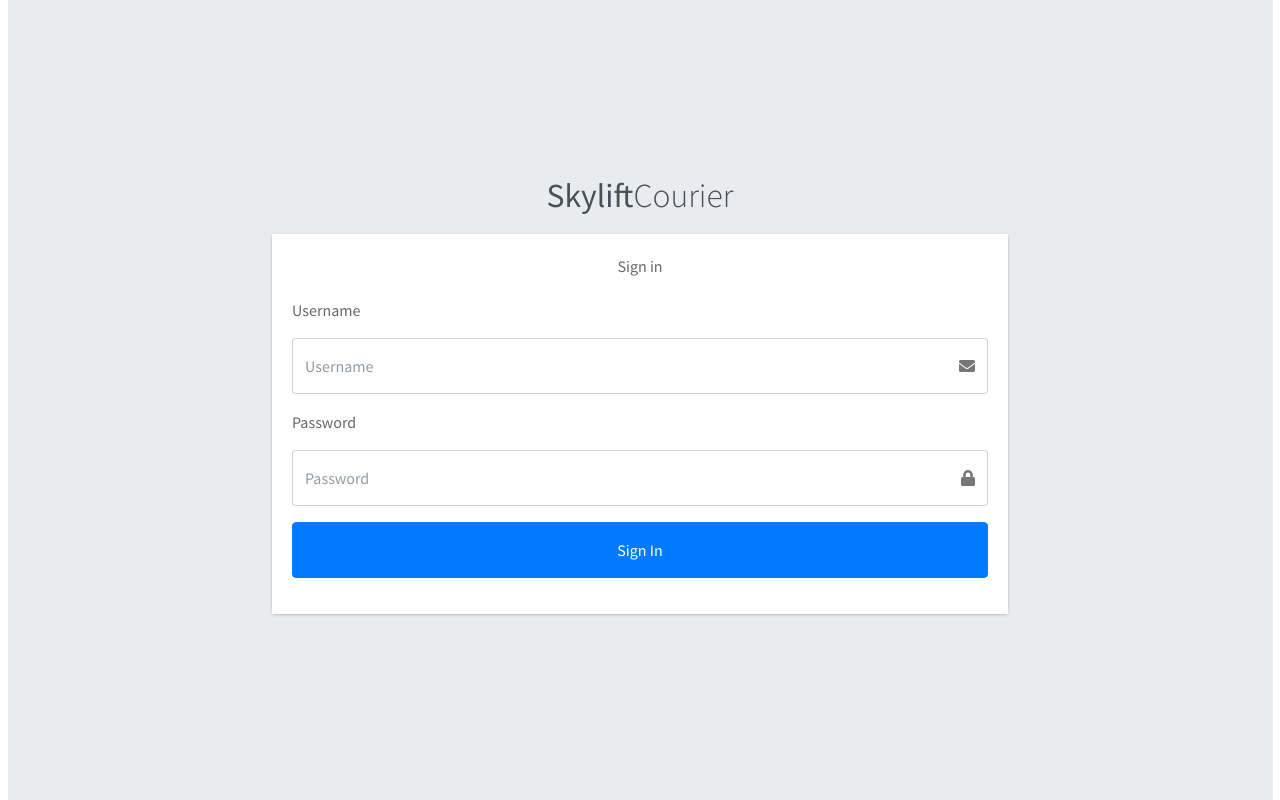
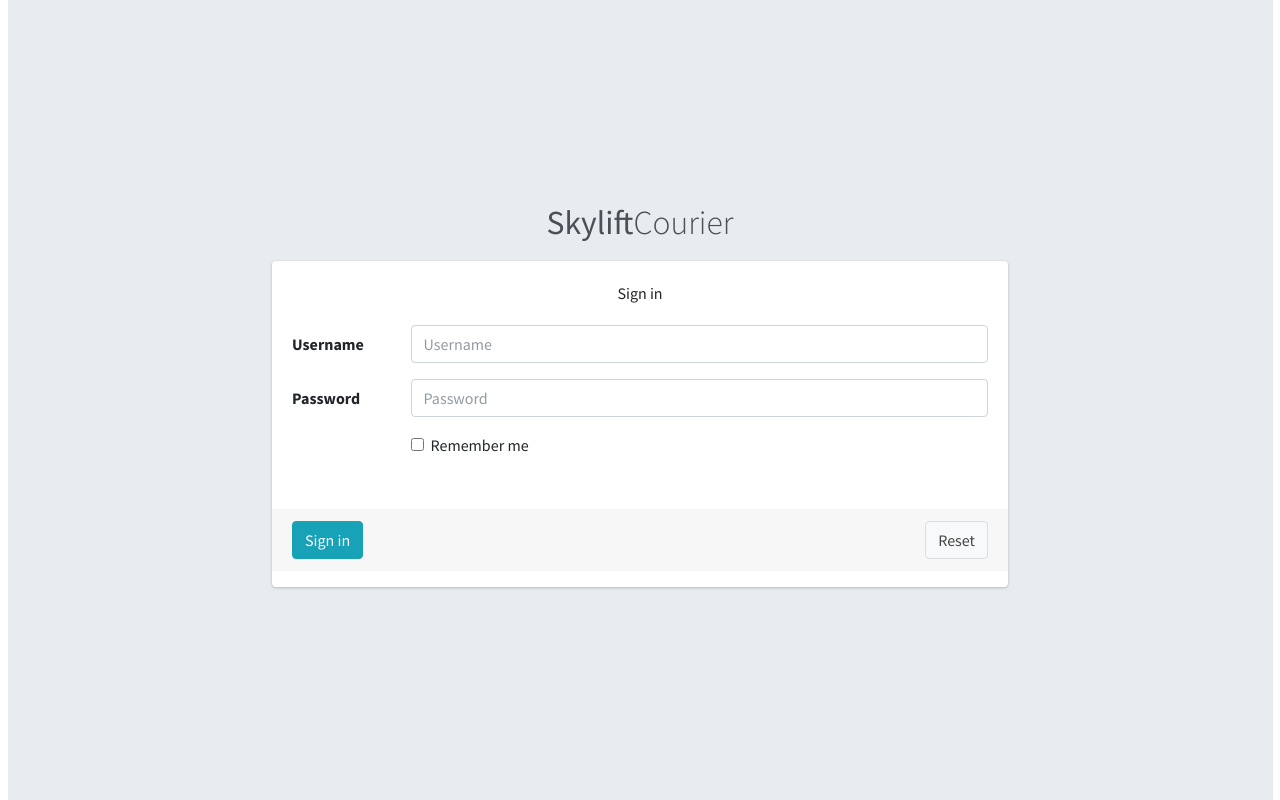
Before and after one commit to khizerpython/skyliftcourier, a Django app: page /login/ in a window 1280 px wide. Run offline with Django 4.2, Linux system fonts and the light colour scheme; some libraries are stand-ins or nearby versions.

Commit message:
LOGIN page problem solved

```diff
--- a/my_app/templates/auth/login.html
+++ b/my_app/templates/auth/login.html
@@ -7,7 +7,7 @@
 
   <!-- Content Wrapper. Contains page content -->
   <!-- <div class="content-wrapper"> -->
-  <div class="">
+  <div>
 
     <!-- Main content -->
     <section class="content">
@@ -22,15 +22,48 @@
               </div>
               <!-- /.login-logo -->
               <div class="card" style="width: 46rem;">
-                <div class="card-body login-card-body">
-                  <p class="login-box-msg">Sign in</p>
+                <!-- <div class="card-body login-card-body"> -->
 
-                  <form id="login_user" data-method="post" data-url="{% url 'login_url' %}">
+
+                  <form class="form-horizontal" id="login_user" data-method="post" data-url="{% url 'login_url' %}">
+                    <div class="card-body">
+                      <p class="login-box-msg">Sign in</p>
+                      <div class="form-group row">
+                        <label for="inputEmail3" class="col-sm-2 col-form-label">Username</label>
+                        <div class="col-sm-10">
+                          <input name="username" placeholder="Username" type="text" class="form-control">
+                        </div>
+                      </div>
+                      <div class="form-group row">
+                        <label for="inputPassword3" class="col-sm-2 col-form-label">Password</label>
+                        <div class="col-sm-10">
+                          <input type="password" name="password" class="form-control" placeholder="Password">
+                        </div>
+                      </div>
+                      <div class="form-group row">
+                        <div class="offset-sm-2 col-sm-10">
+                          <div class="form-check">
+                            <input type="checkbox" class="form-check-input" id="exampleCheck2">
+                            <label class="form-check-label" for="exampleCheck2">Remember me</label>
+                          </div>
+                        </div>
+                      </div>
+                      <div class="form-group row error_div"></div>
+                    </div>
+                    <!-- /.card-body -->
+                    <div class="card-footer">
+                      <button type="submit" class="btn btn-info">Sign in</button>
+                      <button type="reset" class="btn btn-default float-right">Reset</button>
+                    </div>
+                    <!-- /.card-footer -->
+                  </form>
+
+                  <!-- <form id="login_user" data-method="post" data-url="{% url 'login_url' %}">
                     {% csrf_token %}
                     <p>Username</p>
                     <div class="input-group mb-3">
                       <input type="text" class="form-control" name="username" placeholder="Username" style="height: 56px ">
-                      <!-- <div></div> -->
+
                       <div class="input-group-append">
                         <div class="input-group-text">
                           <span class="fas fa-envelope"></span>
@@ -40,7 +73,7 @@
                     <p>Password</p>
                     <div class="input-group mb-3">
                       <input type="password" class="form-control" name="password" placeholder="Password" style="height: 56px ">
-                      <!-- <div></div> -->
+
                       <div class="input-group-append">
                         <div class="input-group-text">
                           <span class="fas fa-lock"></span>
@@ -49,37 +82,14 @@
                     </div>
                     <button   class="btn btn-primary btn-block" style="height: 56px ">Sign In</button>
 
-                  </form>
-
-                  <div class="row">
-                    <div class="col-4">
-                    </div>
-                    <!-- /.col -->
-                    <div class="col-4">
-                      <!-- <button type="submit"  class="btn btn-primary btn-block" style="height: 56px ">Sign In</button> -->
-                      <!-- <p class="mb-1 mt-2">
-                        <a href="forgot-password.html" style="padding-left: 27px;">I forgot my password</a>
-                      </p> -->
-                    </div>
-
-                    <div class="col-4">
-
-                    </div>
-                    <!-- /.col -->
-                  </div>
+                  </form> -->
 
 
-                  <!-- /.social-auth-links -->
-                  <div class="row">
-                    <div class="col-4"></div>
-                    <div class="col-4"></div>
-                    <div class="col-4"></div>
-                  </div>
-                  <!-- <p class="mb-1">
-                    <a href="forgot-password.html">I forgot my password</a>
-                  </p> -->
 
-                </div>
+
+
+
+                <!-- </div> -->
                 <!-- /.login-card-body -->
               </div>
             </div>
--- a/my_app/templates/billings/list.html
+++ b/my_app/templates/billings/list.html
@@ -882,11 +882,6 @@
             <div id="invoiceDetailsdiv" class="col-12 mt-2 mb-2" style="background-color: #fd7e14; text-align: center;">
               <h3 style="margin-top: inherit;">Invoice Details</h3>
             </div>
-
-
-
-
-
           </div>
 
           <div class="card-footer" style="text-align-last: end">
--- a/my_app/views/auth/views.py
+++ b/my_app/views/auth/views.py
@@ -37,4 +37,4 @@ class Login(View):
                 return JsonResponse({"Status":"Success","Redirect":url})
             else:
                 error_message = "Invalid username or password."
-                return JsonResponse({"Status":"Failure","Message":"Invalid Username or Password!"},)
+                return JsonResponse(data = {"Status":"Failure","Message":"Invalid Username or Password!"},status=400)
--- a/static/custom-js/auth/auth.js
+++ b/static/custom-js/auth/auth.js
@@ -15,8 +15,11 @@ $("#login_user").on("submit", function (e) {
            location.replace(data.Redirect);
             $("#login_user")[0].reset();
 
+        } else{
+
+            $(".error_div").text(data.Message).css({'color':"#C92127"})
         }
-        // return false;
+        return false;
 
     }
 
```
Also changed, not shown: static/js/send-request.js (+23 -3 lines).
